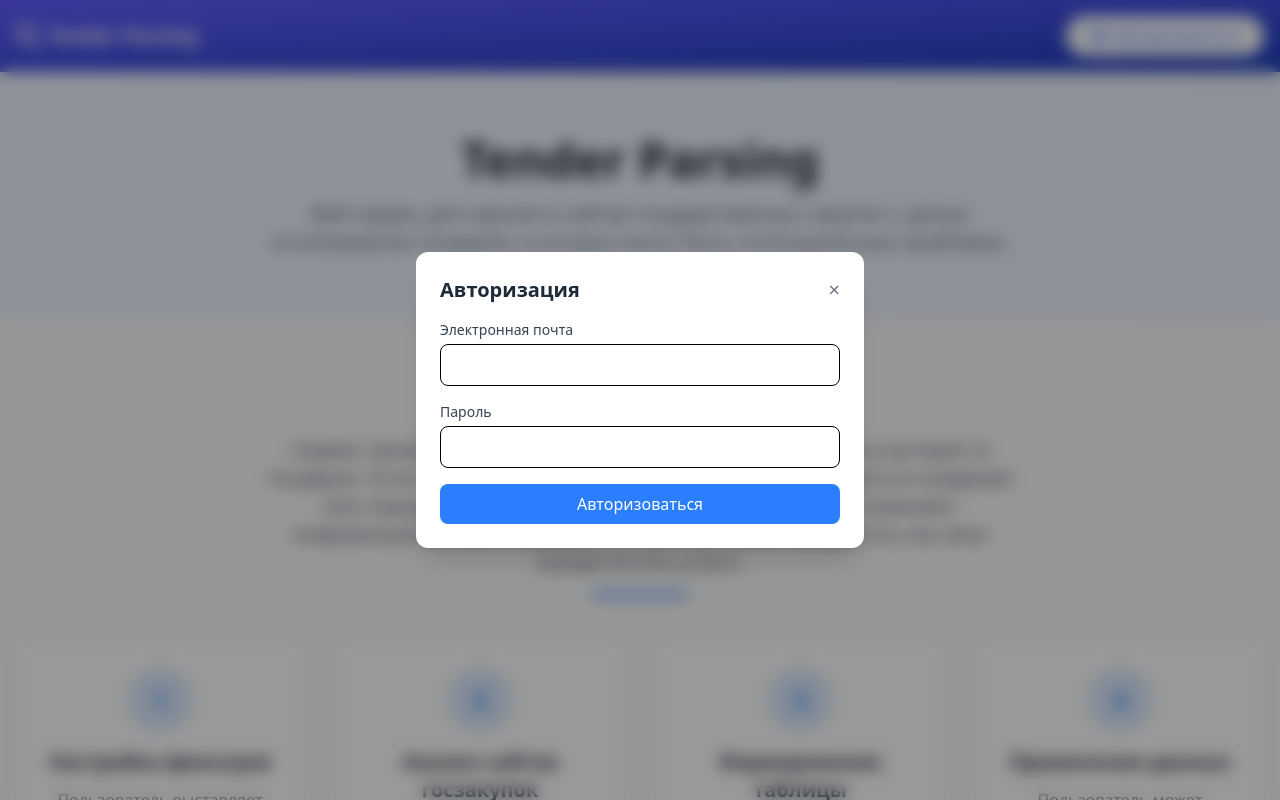
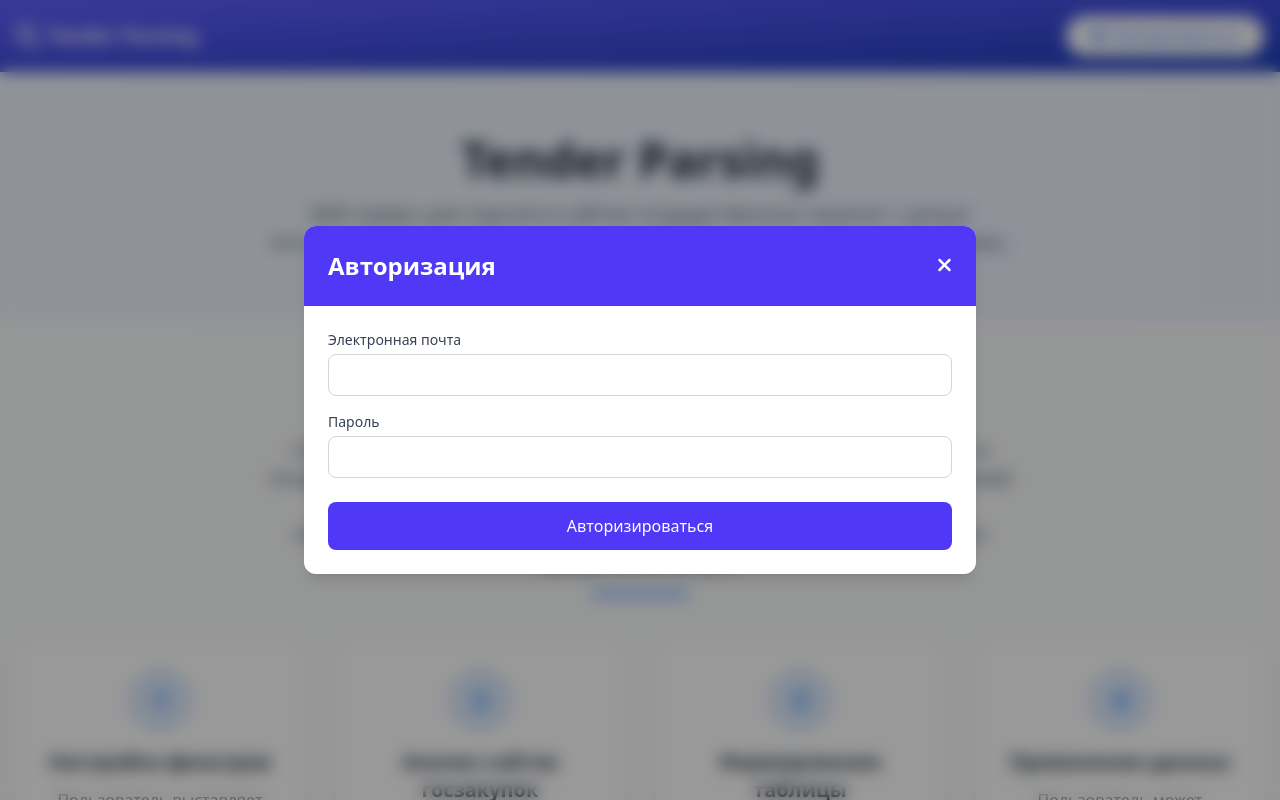
Before and after one commit to the-tender-team/tender-parsing, a Next.js app in the folder frontend/: page / in a window 1280 px wide. Both pictures are taken after a click on the button "Авторизоваться". Shown: the top 800 px of the page. Built offline with nearby package versions, Linux system fonts and the light colour scheme.

Commit message:
Update and fix: AccountModal, AuthModal - AuthModal: 	- close button added; 	- design changed (as AccountModal). - AccountModal: 	- close button added; 	- fixed logout.

```diff
--- a/frontend/src/components/Header.tsx
+++ b/frontend/src/components/Header.tsx
@@ -13,7 +13,6 @@
   const [authOpen, setAuthOpen] = useState(false)
   const [accountOpen, setAccountOpen] = useState(false)
 
-  // Читаем из localStorage на старте
   useEffect(() => {
     const stored = localStorage.getItem('isAuthenticated')
     setIsAuthenticated(stored === 'true')
@@ -26,6 +25,13 @@
     router.push('/')
   }
 
+  const handleLogout = () => {
+    localStorage.removeItem('isAuthenticated')
+    setIsAuthenticated(false)
+    setAccountOpen(false)
+    router.refresh()
+  }
+
   const handleClick = () => {
     if (isAuthenticated) {
       setAccountOpen(true)
@@ -34,7 +40,6 @@
     }
   }
 
-  // Не показываем кнопку пока не узнаем статус авторизации
   if (isAuthenticated === null) return null
 
   return (
@@ -55,20 +60,19 @@
         </div>
       </header>
 
-      {/*Модуль авторизации*/}
       {authOpen && (
         <AuthModal
+          isOpen={authOpen}
           onClose={() => setAuthOpen(false)}
           onLogin={handleLogin}
-          setModalOpen={setAuthOpen}
         />
       )}
 
-      {/*Модуль личного кабинета*/}
       {accountOpen && (
         <AccountModal
           isOpen={accountOpen}
           onClose={() => setAccountOpen(false)}
+          onLogout={handleLogout}
         />
       )}
     </>
--- a/frontend/src/modals/AccountModal.tsx
+++ b/frontend/src/modals/AccountModal.tsx
@@ -12,7 +12,15 @@
   faTimes
 } from '@fortawesome/free-solid-svg-icons'
 
-export default function AccountModal({ isOpen, onClose }: { isOpen: boolean, onClose: () => void }) {
+export default function AccountModal({
+  isOpen,
+  onClose,
+  onLogout
+}: {
+  isOpen: boolean,
+  onClose: () => void,
+  onLogout: () => void
+}) {
   const [settingsActive, setSettingsActive] = useState(false)
 
   const [notification, setNotification] = useState<{
@@ -103,9 +111,9 @@
 
   const handleLogout = () => {
     showNotification('Выход из аккаута', 'Вы успешно вышли из своей учётной записи.', 'info')
-    // In a real app, this would redirect to logout endpoint
     setTimeout(() => {
-      window.location.href = '/'
+      onLogout()
+      onClose()
     }, 1500)
   }
 
--- a/frontend/src/modals/AuthModal.tsx
+++ b/frontend/src/modals/AuthModal.tsx
@@ -1,27 +1,94 @@
 'use client'
 
-import { Dispatch, FormEvent, SetStateAction } from 'react'
+import { useState, useEffect } from 'react'
+import { FontAwesomeIcon } from '@fortawesome/react-fontawesome'
+import { faTimes, faCheckCircle, faExclamationCircle } from '@fortawesome/free-solid-svg-icons'
 
 interface LoginModalProps {
+  isOpen: boolean
   onClose: () => void
   onLogin: () => void
-  setModalOpen: Dispatch<SetStateAction<boolean>>
 }
 
-export default function LoginModal({ onClose, onLogin }: LoginModalProps) {
-  const handleSubmit = (e: FormEvent) => {
-    e.preventDefault()
-    onLogin()
+export default function AuthModal({ isOpen, onClose, onLogin }: LoginModalProps) {
+  const [notification, setNotification] = useState<{
+    show: boolean
+    title: string
+    message: string
+    type: 'success' | 'error'
+  }>({ show: false, title: '', message: '', type: 'success' })
+
+  const [formData, setFormData] = useState({
+    email: '',
+    password: ''
+  })
+
+  useEffect(() => {
+    if (notification.show) {
+      const timer = setTimeout(() => {
+        setNotification(prev => ({ ...prev, show: false }))
+      }, 5000)
+      return () => clearTimeout(timer)
+    }
+  }, [notification.show])
+
+  const handleInputChange = (e: React.ChangeEvent<HTMLInputElement>) => {
+    const { id, value } = e.target
+    setFormData(prev => ({ ...prev, [id]: value }))
   }
 
+  const handleSubmit = (e: React.FormEvent) => {
+    e.preventDefault()
+
+    // Простая валидация
+    if (!formData.email || !formData.password) {
+      setNotification({
+        show: true,
+        title: 'Ошибка',
+        message: 'Пожалуйста, заполните все поля',
+        type: 'error'
+      })
+      return
+    }
+
+    // В реальном приложении здесь была бы проверка с сервером
+    onLogin()
+    showSuccessNotification()
+  }
+
+  const showSuccessNotification = () => {
+    setNotification({
+      show: true,
+      title: 'Успешный вход',
+      message: 'Вы успешно авторизовались',
+      type: 'success'
+    })
+  }
+
+  if (!isOpen) return null
+
   return (
+    <>
       <div className="fixed inset-0 bg-black/40 backdrop-blur-sm flex items-center justify-center z-50">
-      <div className="bg-white rounded-xl p-6 w-full max-w-md shadow-xl">
-        <div className="flex justify-between items-center mb-4">
-          <h3 className="text-xl font-semibold text-gray-800">Авторизация</h3>
-          <button onClick={onClose} className="text-gray-500 hover:text-gray-700 text-xl">×</button>
+        <div className="w-full max-w-2xl bg-white rounded-xl shadow-lg overflow-hidden">
+
+          {/* Header */}
+          <div className="bg-indigo-600 text-white p-6">
+            <div className="flex justify-between items-center">
+              <h1 className="text-2xl font-bold">Авторизация</h1>
+              <button
+                onClick={onClose}
+                className="text-white hover:text-indigo-200 transition-colors"
+              >
+                <FontAwesomeIcon icon={faTimes} className="text-xl" />
+              </button>
             </div>
-        <form onSubmit={handleSubmit} className="space-y-4">
+          </div>
+
+          {/* Форма авторизации */}
+          <div className="p-6">
+            <form onSubmit={handleSubmit} className="space-y-6">
+              <div className="space-y-4">
                 <div>
                   <label htmlFor="email" className="block text-sm font-medium text-gray-700 mb-1">
                     Электронная почта
@@ -29,7 +96,9 @@
                   <input
                     type="email"
                     id="email"
-              className="w-full px-4 py-2 border rounded-lg focus:ring-2 focus:ring-blue-500 focus:border-blue-500 outline-none transition"
+                    value={formData.email}
+                    onChange={handleInputChange}
+                    className="w-full px-4 py-2 border border-gray-300 rounded-lg focus:ring-2 focus:ring-indigo-500 focus:border-indigo-500 outline-none transition"
                     required
                   />
                 </div>
@@ -40,18 +109,50 @@
                   <input
                     type="password"
                     id="password"
-              className="w-full px-4 py-2 border rounded-lg focus:ring-2 focus:ring-blue-500 focus:border-blue-500 outline-none transition"
+                    value={formData.password}
+                    onChange={handleInputChange}
+                    className="w-full px-4 py-2 border border-gray-300 rounded-lg focus:ring-2 focus:ring-indigo-500 focus:border-indigo-500 outline-none transition"
                     required
                   />
                 </div>
+              </div>
+
+              <div className="flex justify-end">
                 <button
                   type="submit"
-            className="w-full bg-blue-500 text-white py-2 rounded-lg hover:bg-blue-600 transition duration-300"
+                  className="w-full bg-indigo-600 text-white py-3 rounded-lg hover:bg-indigo-700 transition duration-300 font-medium"
                 >
-            Авторизоваться
+                  Авторизироваться
                 </button>
+              </div>
             </form>
           </div>
         </div>
+      </div>
+
+      {/* Notification */}
+      {notification.show && (
+        <div className="fixed top-5 right-5 bg-white rounded-lg shadow-lg p-4 max-w-sm z-50 animate-fade-in">
+          <div className="flex items-start">
+            <div className="flex-shrink-0">
+              <FontAwesomeIcon
+                icon={notification.type === 'error' ? faExclamationCircle : faCheckCircle}
+                className={`text-xl ${notification.type === 'error' ? 'text-red-500' : 'text-green-500'}`}
+              />
+            </div>
+            <div className="ml-3">
+              <h3 className="text-lg font-medium text-gray-900">{notification.title}</h3>
+              <p className="mt-1 text-sm text-gray-500">{notification.message}</p>
+            </div>
+            <button
+              onClick={() => setNotification(prev => ({ ...prev, show: false }))}
+              className="ml-auto -mx-1.5 -my-1.5 bg-white text-gray-400 hover:text-gray-900 rounded-lg focus:ring-2 focus:ring-gray-300 p-1.5 hover:bg-gray-100 inline-flex h-8 w-8"
+            >
+              <FontAwesomeIcon icon={faTimes} />
+            </button>
+          </div>
+        </div>
+      )}
+    </>
   )
 }
```
Lines whose indentation alone changed are shown as unchanged.
